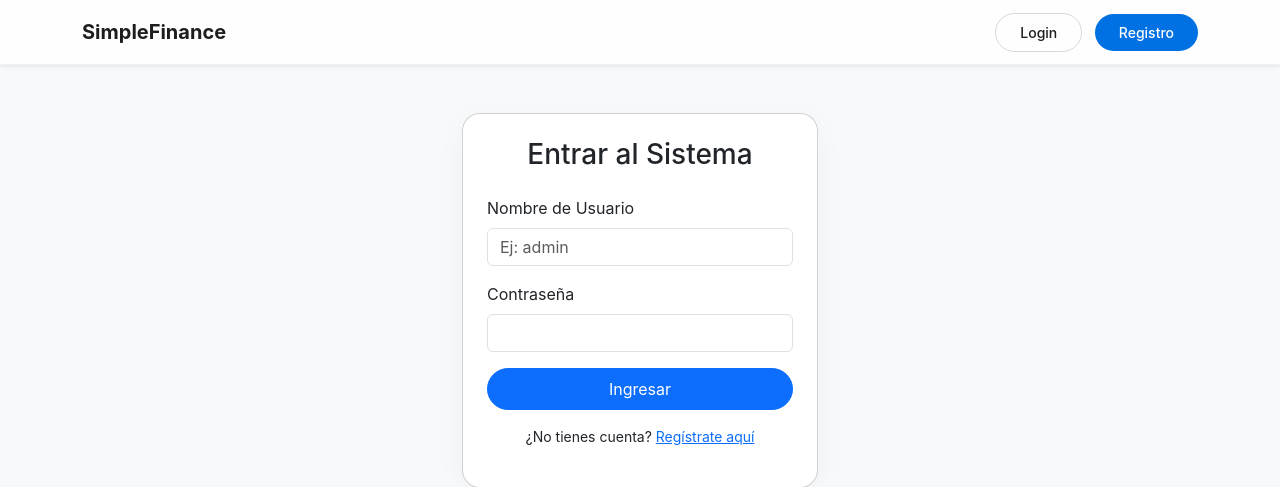
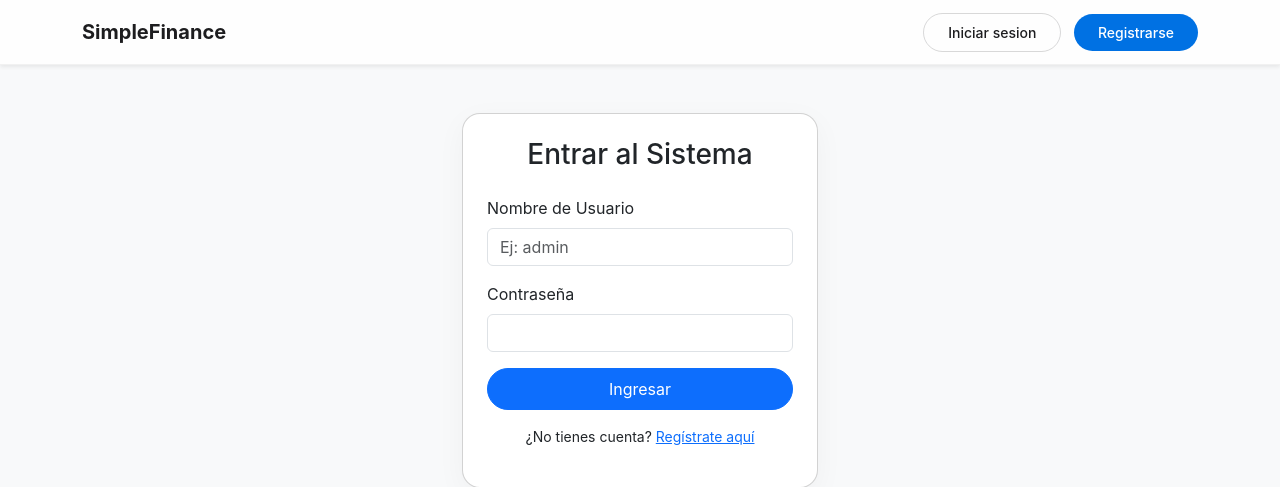
Before and after one commit to Emmanuel071104/proyecto-gastos, a Flask app: a page that uses templates/base.html in a window 1280 px wide. Shown: the top 487 px of the page. Run offline with Flask 3, Linux system fonts and the light colour scheme.

Commit message:
UI: Cambio de texto de login

```diff
--- a/templates/base.html
+++ b/templates/base.html
@@ -15,8 +15,8 @@
                     <span class="text-light me-3">Hola, {{ current_user.username }}</span>
                     <a href="/logout" class="btn btn-outline-danger btn-sm">Cerrar Sesión</a>
                 {% else %}
-                    <a href="/login" class="btn btn-outline-light btn-sm">Login</a>
-                    <a href="/register" class="btn btn-primary btn-sm ms-2">Registro</a>
+                    <a href="/login" class="btn btn-outline-light btn-sm">Iniciar sesion</a>
+                    <a href="/register" class="btn btn-primary btn-sm ms-2">Registrarse</a>
                 {% endif %}
             </div>
         </div>
```
